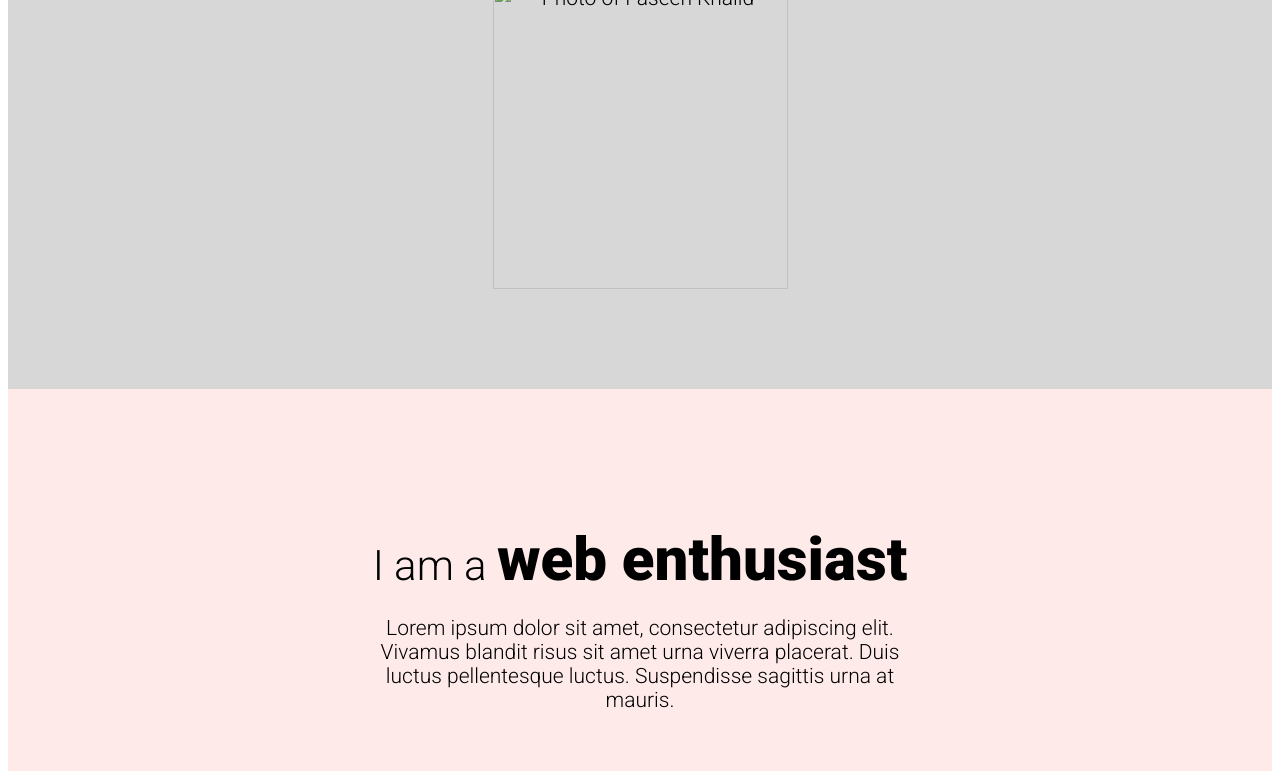
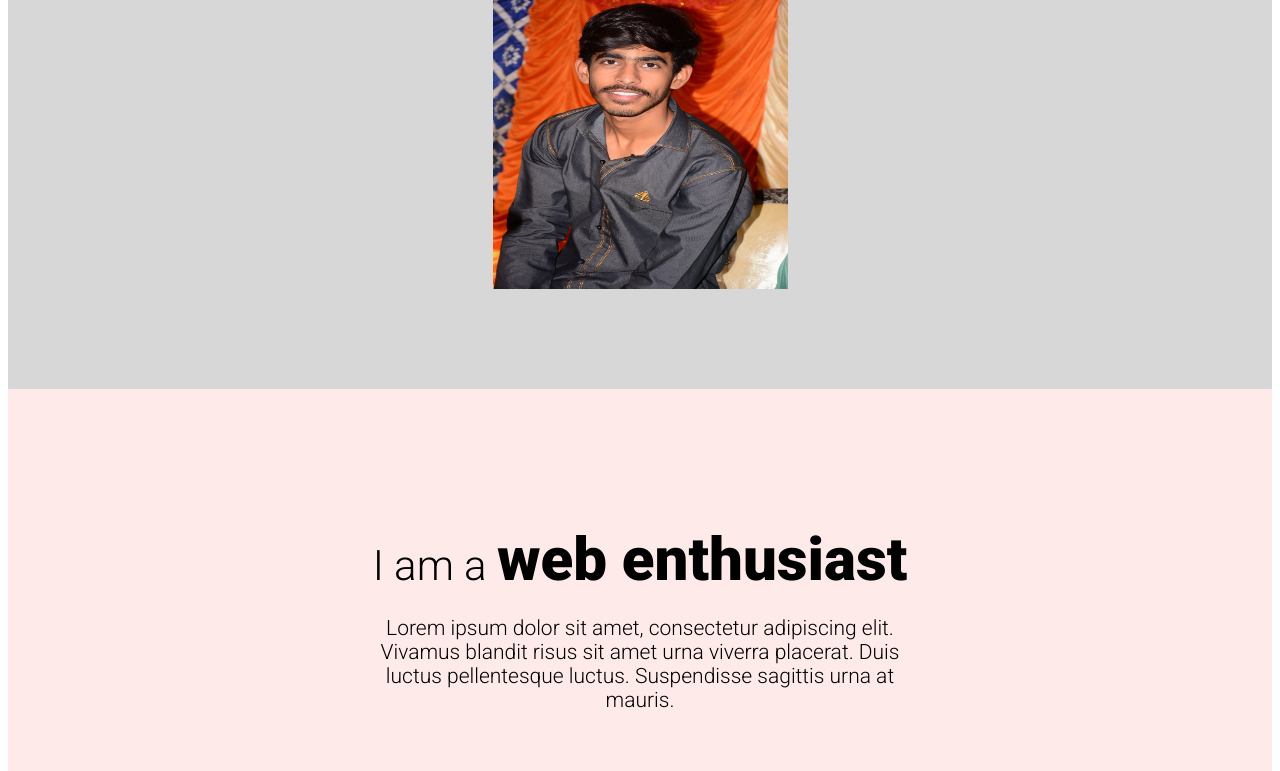
Before and after one commit to Faseehkhalid/css-challenges, a plain HTML site: page index.html in a window 1280 px wide. Shown: the part 329-1100 px from the top of the page. Drawn offline with Linux system fonts and the light colour scheme.

Commit message:
Update index.html

```diff
--- a/index.html
+++ b/index.html
@@ -10,7 +10,7 @@
     <header class="header">
         <div class="container">
             <h1>Hello, my name is<span class="bold"> Faseeh Khalid</span></h1>
-            <img src="./img/FaseehKhalid.png" alt="Photo of Faseeh Khalid"/>
+            <img src="./img/FaseehKhalid.jpg" alt="Photo of Faseeh Khalid"/>
 
         </div>
     </header>
```
